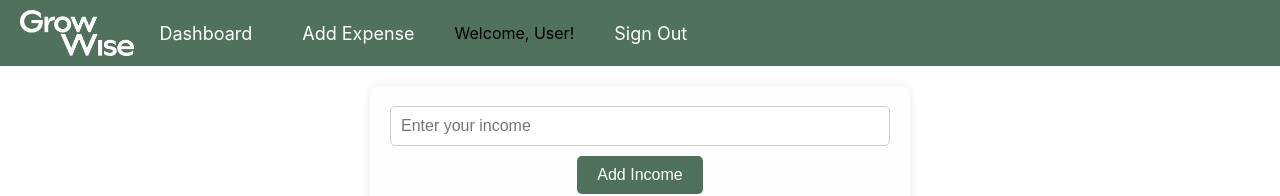
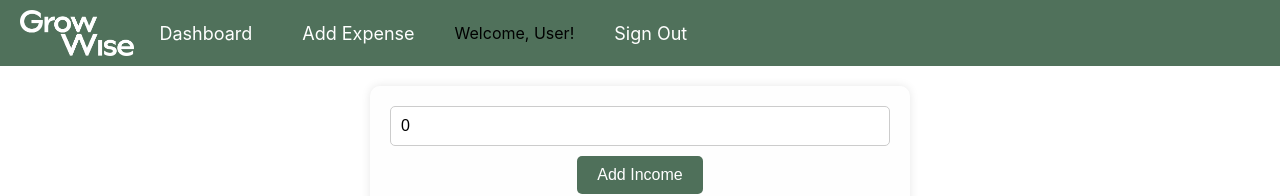
Before and after one commit to sahomelabs/exptest, a React (Create React App) app: page / in a window 1280 px wide. Shown: the top 196 px of the page. Built offline with nearby package versions, Linux system fonts and the light colour scheme; no server answers; sample sign-in values are in the browser's storage.

Commit message:
add initial income form

```diff
--- a/src/App.js
+++ b/src/App.js
@@ -82,7 +82,7 @@ const App = () => {
           <Route path="/" element={
             isAuthenticated ? (
               <>
-                <IncomeForm setIncome={setIncome} />
+                <IncomeForm setIncome={setIncome} initialIncome={income}/>
                 <EditIncomeForm userId={userId} currentIncome={income} onUpdateIncome={handleUpdateIncome} />
                 <ExpenseForm addExpense={addExpense} />
                 <ExpenseList isAuthenticated={isAuthenticated} />
--- a/src/Components/IncomeForm/IncomeForm.jsx
+++ b/src/Components/IncomeForm/IncomeForm.jsx
@@ -1,9 +1,15 @@
 //IncomeForm.jsx
-import React, { useState } from 'react';
+import React, { useState, useEffect } from 'react';
 import './IncomeForm.css';
 
 const IncomeForm = ({ setIncome, initialIncome }) => {
-  const [incomeInput, setIncomeInput] = useState('initialIncome');
+  const [incomeInput, setIncomeInput] = useState('');
+
+  useEffect(() => {
+    if (initialIncome !== undefined) {
+      setIncomeInput(initialIncome);
+    }
+  }, [initialIncome]);
 
   const handleChange = (e) => {
     setIncomeInput(e.target.value);
@@ -12,7 +18,6 @@ const IncomeForm = ({ setIncome, initialIncome }) => {
   const handleSubmit = (e) => {
     e.preventDefault();
     setIncome(parseFloat(incomeInput));
-    // setIncomeInput('');
   };
 
   return (
@@ -24,7 +29,7 @@ const IncomeForm = ({ setIncome, initialIncome }) => {
         placeholder="Enter your income"
         required
       />
-      <button type="submit">Add Income</button>
+      <button type="submit">{initialIncome ? 'Update Income' : 'Add Income'}</button>
     </form>
   );
 };
```
